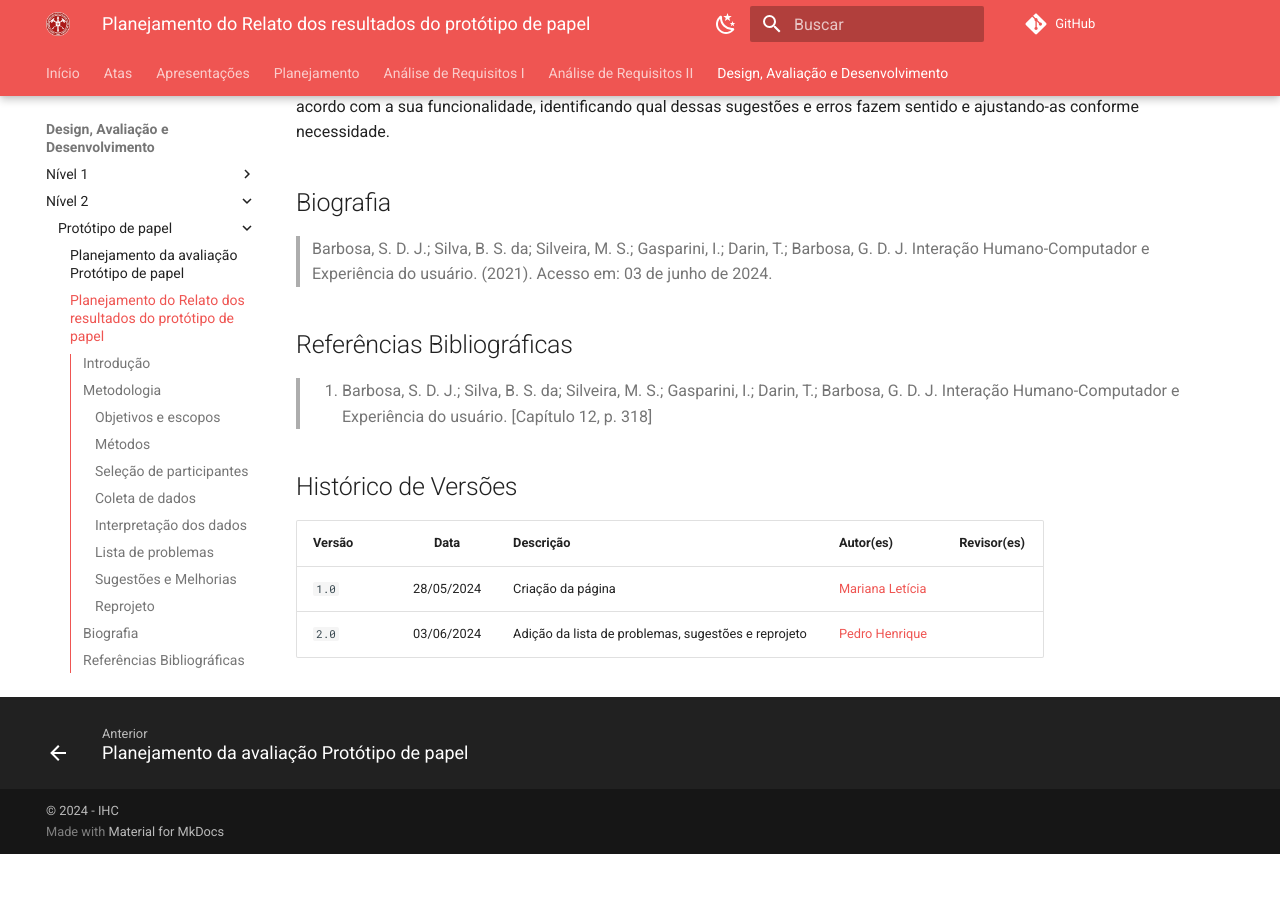
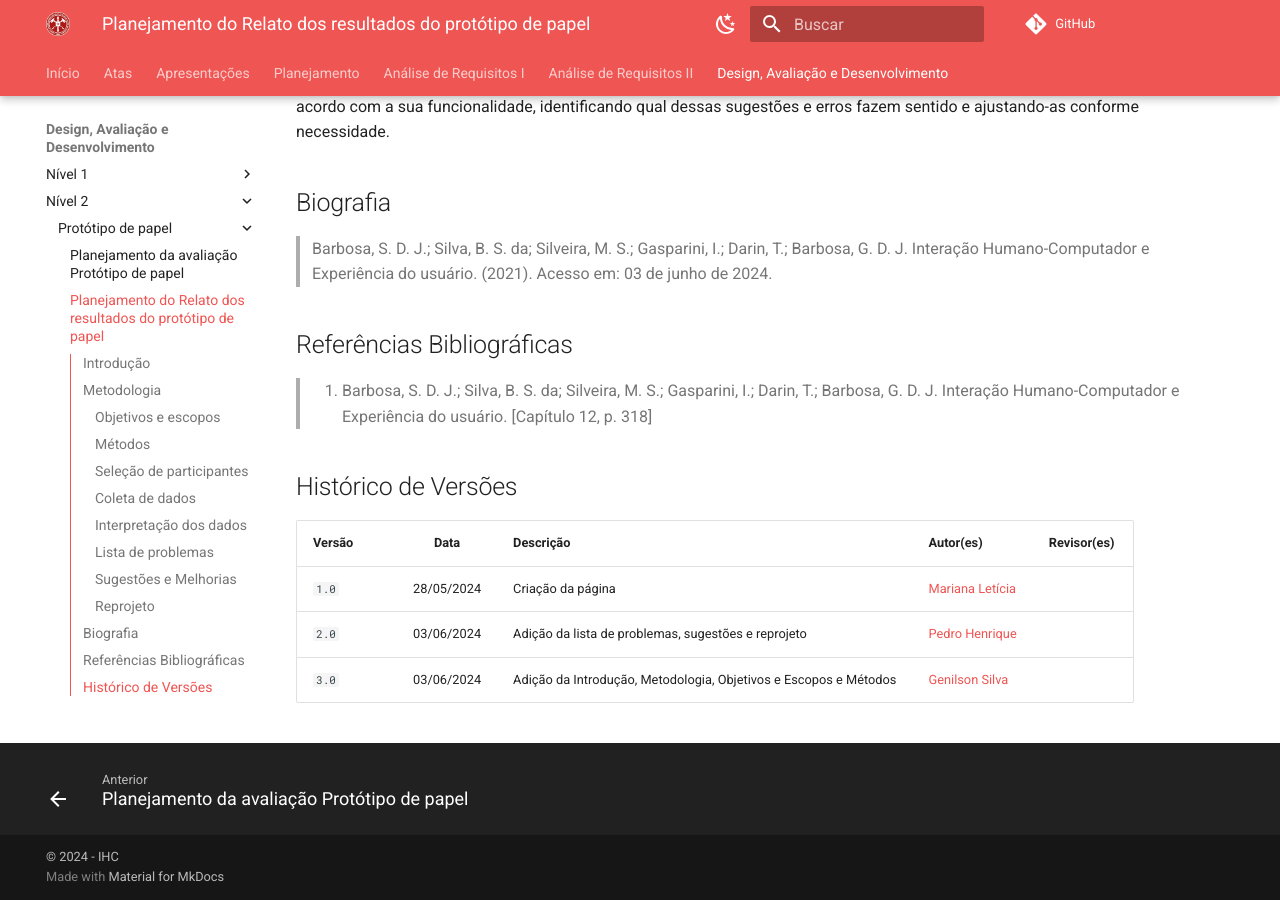
Before and after one commit to Interacao-Humano-Computador/2024.1-CBMERJ, an MkDocs documentation site: the page built from docs/design_avaliacao_desenvolvimento/nivel_2/prototipo_papel/planejamento_relato_resultados_prototipo_papel.md, in a window 1280 px wide and 900 px high, scrolled down 2450 px. Built offline with MkDocs 1.6.1 and Material for MkDocs 9.7.7, drawn with Linux system fonts in a browser that asks for light colours; comment, search, counter and statistics services are not loaded; before the commit the page ends 3304 px from its top, so only the background shows below that.

Commit message:
Update planejamento_relato_resultados_prototipo_papel.md

```diff
--- a/docs/design_avaliacao_desenvolvimento/nivel_2/prototipo_papel/planejamento_relato_resultados_prototipo_papel.md
+++ b/docs/design_avaliacao_desenvolvimento/nivel_2/prototipo_papel/planejamento_relato_resultados_prototipo_papel.md
@@ -177,4 +177,5 @@
 | Versão |    Data    | Descrição                                 | Autor(es)                                       | Revisor(es)                                    |
 | ------ | :--------: | ----------------------------------------- | ----------------------------------------------- | ---------------------------------------------- |
 | `1.0`   | 28/05/2024 | Criação da página                         | [Mariana Letícia](https://github.com/Marianannn) |     |
-| `2.0`   | 03/06/2024 | Adição da lista de problemas, sugestões e reprojeto                         | [Pedro Henrique](https://github.com/PedroHhenriq) |     |
+| `2.0`   | 03/06/2024 | Adição da lista de problemas, sugestões e reprojeto                         | [Pedro Henrique](https://github.com/PedroHhenriq) |
+| `3.0`   | 03/06/2024 | Adição da Introdução, Metodologia, Objetivos e Escopos e Métodos                        | [Genilson Silva](https://github.com/GenilsonJrs) |     |     |
```
